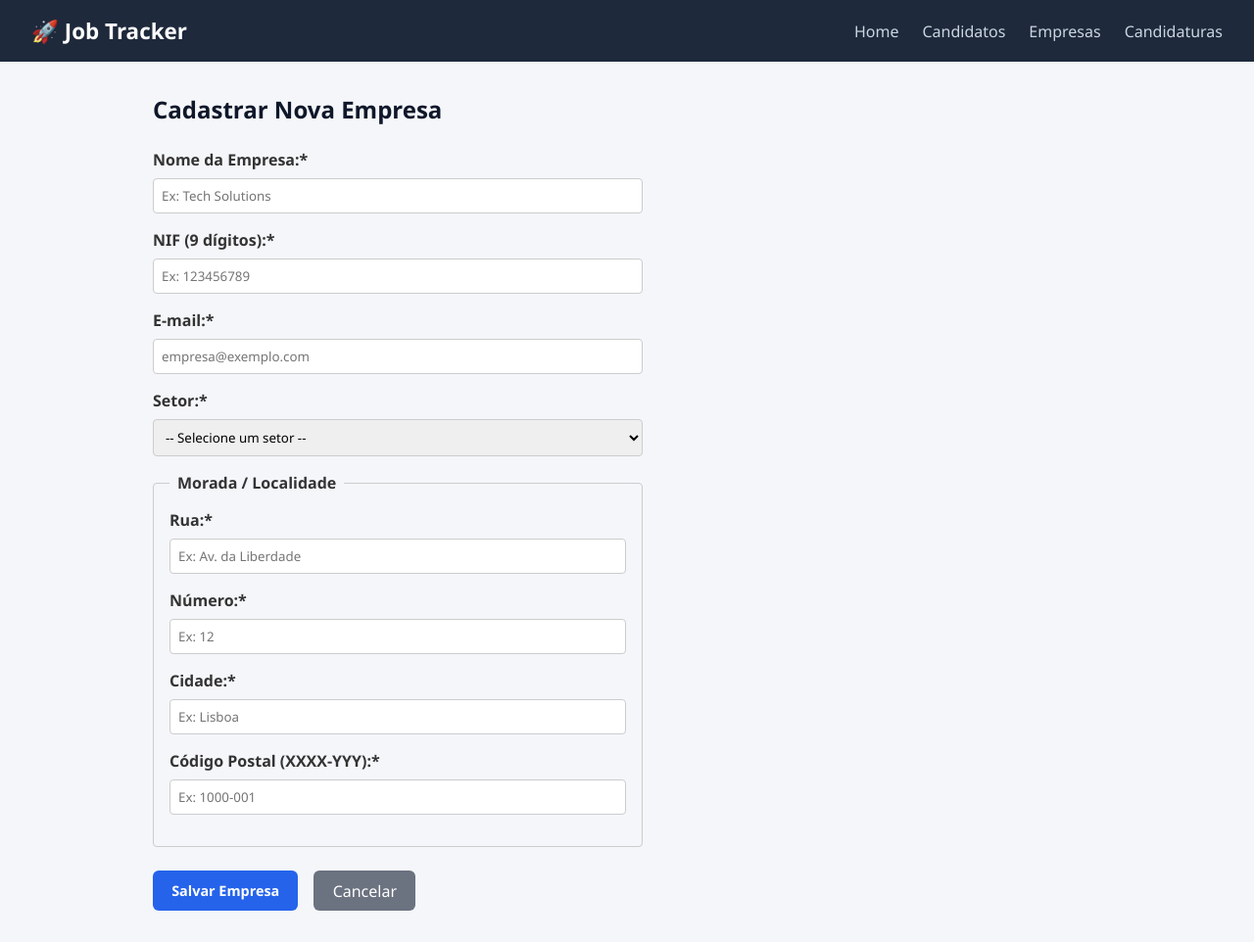
After one commit to carolresolve/job-application-tracker, a Flask app: page /empresas/nova in a window 1280 px wide. The commit adds this page. Shown: the whole page at 98% size. Run offline with Flask 3, Linux system fonts and the light colour scheme.

Commit message:
Adiciona cadastro/listagem de empresas com validacoes e CSS global

```diff
--- a/app.py
+++ b/app.py
@@ -1,6 +1,7 @@
 from flask import Flask, render_template, request, redirect, url_for
 from database.conexao import conectar_banco
 from bson.objectid import ObjectId
+from utils.validators import *
 
 app = Flask(__name__)
 
@@ -29,14 +30,14 @@ def listar_candidaturas():
 
 @app.route("/candidaturas/nova", methods=["GET", "POST"])
 def cadastrar_candidatura():
- banco = conectar_banco()
+    banco = conectar_banco()
 
- if request.method == "POST":
+    if request.method == "POST":
         candidato_id = request.form.get("candidato_id")
         empresa_id = request.form.get("empresa_id")
         status = request.form.get("status")
 
-        # Busca os nomes para salvar um documento completo na coleçãofrom bson.objectid import ObjectId
+        # Busca os nomes para salvar um documento completo na coleção
         candidato = banco["candidatos"].find_one({"_id": ObjectId(candidato_id)})
         empresa = banco["empresas"].find_one({"_id": ObjectId(empresa_id)})
 
@@ -50,10 +51,66 @@ def cadastrar_candidatura():
 
         return redirect(url_for("listar_candidaturas"))
 
-    # GET: Busca listas para preencher os <select> no formulário    candidatos = list(banco["candidatos"].find())
- empresas = list(banco["empresas"].find())
- candidatos = list(banco["candidatos"].find())
- return render_template("nova_candidatura.html", candidatos=candidatos, empresas=empresas)
+    # GET: Busca listas para preencher os <select> no formulário
+    candidatos = list(banco["candidatos"].find())
+    empresas = list(banco["empresas"].find())
+    return render_template("nova_candidatura.html", candidatos=candidatos, empresas=empresas)
+
+@app.route("/empresas")
+def listar_empresas():
+    banco = conectar_banco()
+    empresas = list(banco["empresas"].find())
+    return render_template("empresas.html", empresas=empresas)
+
+@app.route("/empresas/nova", methods=["GET", "POST"])
+def cadastrar_empresa():
+    banco = conectar_banco()
+    empresas_coll = banco["empresas"]
+    erro = None
+
+    if request.method == "POST":
+        nome = request.form.get("nome", "").strip()
+        rua = request.form.get("rua", "").strip()
+        numero = request.form.get("numero", "").strip()
+        cidade = request.form.get("cidade", "").strip()
+        cp = request.form.get("cp", "").strip()
+        nif = request.form.get("nif", "").strip()
+        setor = request.form.get("setor", "").strip()
+        email = request.form.get("email", "").strip()
+
+        # Validações de NIF e Email
+        if not validar_nif(nif):
+            erro = "NIF inválido. Certifique-se de que possui exatamente 9 dígitos."
+        elif nif_existe(nif, empresas_coll):
+            erro = "Este NIF já está cadastrado no sistema."
+        elif not validar_email(email):
+            erro = "Endereço de e-mail inválido."
+        elif email_existe(email, empresas_coll):
+            erro = "Este e-mail já está cadastrado no sistema."
+        elif not validar_cp(cp):
+            erro = "Código Postal inválido. Use o formato XXXX-YYY."
+
+        if erro:
+            return render_template("nova_empresa.html", setores=SETORES, erro=erro)
+
+        # Se tudo estiver correto, insere no MongoDB
+        empresa = {
+            "nome": nome,
+            "localidade": {
+                "rua": rua,
+                "numero": numero,
+                "cidade": cidade,
+                "cp": cp
+            },
+            "nif": nif,
+            "setor": setor,
+            "email": email
+        }
+
+        empresas_coll.insert_one(empresa)
+        return redirect(url_for("listar_empresas"))
+
+    return render_template("nova_empresa.html", setores=SETORES)
 
 if __name__ == "__main__":
-    app.run(debug=True)
+    app.run(debug=True, port=5001)
--- a/static/style.css
+++ b/static/style.css
@@ -112,3 +112,123 @@ h2 {
 .btn:hover {
     background-color: #1e293b;
 }
+
+/* Layout & Ações */
+.header-action {
+    display: flex;
+    justify-content: space-between;
+    align-items: center;
+    margin-bottom: 2rem;
+}
+
+.header-action h2 {
+    margin: 0;
+}
+
+/* Botões */
+.btn-primary {
+    background-color: #2563eb;
+    color: white;
+    text-decoration: none;
+    padding: 0.6rem 1.2rem;
+    border-radius: 6px;
+    font-weight: bold;
+    font-size: 0.9rem;
+    border: none;
+    cursor: pointer;
+    display: inline-block;
+}
+
+.btn-secondary {
+    background-color: #6b7280;
+    color: white;
+    text-decoration: none;
+    padding: 0.6rem 1.2rem;
+    border-radius: 6px;
+    display: inline-block;
+}
+
+/* Tabelas */
+.table-container {
+    background: white;
+    border-radius: 8px;
+    box-shadow: 0 1px 3px rgba(0,0,0,0.1);
+    overflow: hidden;
+    border: 1px solid #e5e7eb;
+}
+
+.custom-table {
+    width: 100%;
+    border-collapse: collapse;
+    text-align: left;
+    font-family: inherit;
+}
+
+.custom-table th {
+    background-color: #f9fafb;
+    border-bottom: 2px solid #e5e7eb;
+    color: #374151;
+    padding: 12px 16px;
+    font-weight: 600;
+}
+
+.custom-table td {
+    padding: 12px 16px;
+    color: #4b5563;
+    border-bottom: 1px solid #f3f4f6;
+}
+
+.custom-table td strong {
+    color: #1f2937;
+}
+
+.custom-table td.empty-msg {
+    padding: 24px;
+    text-align: center;
+    color: #6b7280;
+}
+
+/* Formulários */
+.form-container {
+    max-width: 500px;
+    margin-top: 1.5rem;
+}
+
+.form-group {
+    margin-bottom: 1rem;
+}
+
+.form-group label {
+    display: block;
+    margin-bottom: 0.5rem;
+    font-weight: bold;
+}
+
+.form-control {
+    width: 100%;
+    padding: 0.5rem;
+    border: 1px solid #ccc;
+    border-radius: 4px;
+    box-sizing: border-box;
+}
+
+.fieldset-box {
+    border: 1px solid #ccc;
+    padding: 1rem;
+    border-radius: 4px;
+    margin-bottom: 1rem;
+}
+
+.fieldset-box legend {
+    font-weight: bold;
+    padding: 0 0.5rem;
+}
+
+.alert-error {
+    background-color: #f8d7da;
+    color: #721c24;
+    padding: 0.75rem 1rem;
+    border-radius: 4px;
+    margin-top: 1rem;
+    max-width: 500px;
+}
--- /dev/null
+++ b/templates/nova_empresa.html
@@ -0,0 +1,67 @@
+{% extends 'base.html' %}
+
+{% block content %}
+<h2>Cadastrar Nova Empresa</h2>
+
+{% if erro %}
+<div class="alert-error">
+    {{ erro }}
+</div>
+{% endif %}
+
+<form method="POST" action="/empresas/nova" class="form-container">
+    <div class="form-group">
+        <label for="nome">Nome da Empresa:*</label>
+        <input type="text" id="nome" name="nome" class="form-control" required placeholder="Ex: Tech Solutions">
+    </div>
+
+    <div class="form-group">
+        <label for="nif">NIF (9 dígitos):*</label>
+        <input type="text" id="nif" name="nif" class="form-control" required placeholder="Ex: 123456789">
+    </div>
+
+    <div class="form-group">
+        <label for="email">E-mail:*</label>
+        <input type="email" id="email" name="email" class="form-control" required placeholder="empresa@exemplo.com">
+    </div>
+
+    <div class="form-group">
+        <label for="setor">Setor:*</label>
+        <select id="setor" name="setor" class="form-control" required>
+            <option value="">-- Selecione um setor --</option>
+            {% for s in setores %}
+                <option value="{{ s }}">{{ s }}</option>
+            {% endfor %}
+        </select>
+    </div>
+
+    <fieldset class="fieldset-box">
+        <legend>Morada / Localidade</legend>
+
+        <div class="form-group">
+            <label for="rua">Rua:*</label>
+            <input type="text" id="rua" name="rua" class="form-control" required placeholder="Ex: Av. da Liberdade">
+        </div>
+
+        <div class="form-group">
+            <label for="numero">Número:*</label>
+            <input type="text" id="numero" name="numero" class="form-control" required placeholder="Ex: 12">
+        </div>
+
+        <div class="form-group">
+            <label for="cidade">Cidade:*</label>
+            <input type="text" id="cidade" name="cidade" class="form-control" required placeholder="Ex: Lisboa">
+        </div>
+
+        <div class="form-group">
+            <label for="cp">Código Postal (XXXX-YYY):*</label>
+            <input type="text" id="cp" name="cp" class="form-control" required placeholder="Ex: 1000-001">
+        </div>
+    </fieldset>
+
+    <div style="display: flex; gap: 1rem; margin-top: 1.5rem;">
+        <button type="submit" class="btn-primary">Salvar Empresa</button>
+        <a href="/empresas" class="btn-secondary">Cancelar</a>
+    </div>
+</form>
+{% endblock %}
--- /dev/null
+++ b/utils/validators.py
@@ -0,0 +1,47 @@
+import re
+
+SETORES = [
+    "Tecnologia",
+    "Saúde",
+    "Educação",
+    "Comércio",
+    "Indústria",
+    "Construção",
+    "Finanças",
+    "Turismo",
+    "Transportes",
+    "Outro"
+]
+
+def validar_nome(nome):
+    return bool(nome and nome.strip())
+
+def validar_rua(rua):
+    return bool(rua and rua.strip())
+
+def validar_numero(numero):
+    return str(numero).isdigit()
+
+def validar_cidade(cidade):
+    return bool(cidade and cidade.strip())
+
+def validar_cp(cp):
+    cp = cp.strip()
+    if "-" not in cp:
+        return False
+    cp_limpo = cp.replace("-", "")
+    return len(cp_limpo) == 7 and cp_limpo.isdigit()
+
+def validar_nif(nif):
+    nif = str(nif).strip()
+    return len(nif) == 9 and nif.isdigit()
+
+def validar_email(email):
+    padrao = r"^[\w\.-]+@[\w\.-]+\.\w+$"
+    return bool(re.match(padrao, email))
+
+def email_existe(email, colecao_empresas):
+    return colecao_empresas.find_one({"email": email}) is not None
+
+def nif_existe(nif, colecao_empresas):
+    return colecao_empresas.find_one({"nif": nif}) is not None
```
Also changed, not shown: templates/empresas.html (added, +43 -0 lines).
